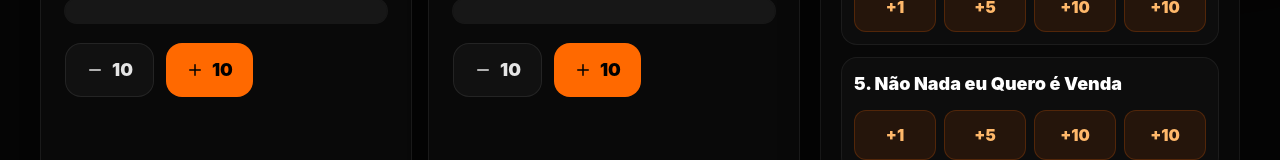
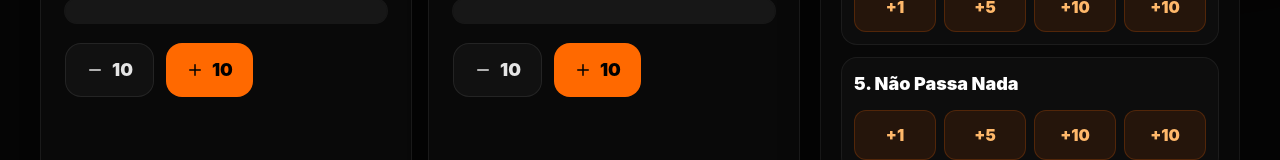
Before and after one commit to jamesnebou/nexawi-ads, a Next.js app: page /pontuacaodan in a window 1280 px wide. Shown: the part 1228-1388 px from the top of the page. Built offline with nearby package versions, Linux system fonts and the light colour scheme.

Commit message:
Atualização na pagina de pontuação

```diff
--- a/src/app/pontuacaodan/page.js
+++ b/src/app/pontuacaodan/page.js
@@ -10,7 +10,7 @@ const initialTeams = [
   { id: 'meta-dada-meta-batida', number: 2, name: 'Meta dada Meta Batida', score: 0 },
   { id: 'sobe-a-barra', number: 3, name: 'Sobe a Barra', score: 0 },
   { id: 'gestao-sem-mimimi', number: 4, name: 'Gestão sem MIMIMI', score: 0 },
-  { id: 'nao-nada-eu-quero-e-venda', number: 5, name: 'Não Nada eu Quero é Venda', score: 0 },
+  { id: 'nao-nada-passa-nada', number: 5, name: 'Não Passa Nada', score: 0 },
 ]
 
 function sortTeams(teams) {
```
